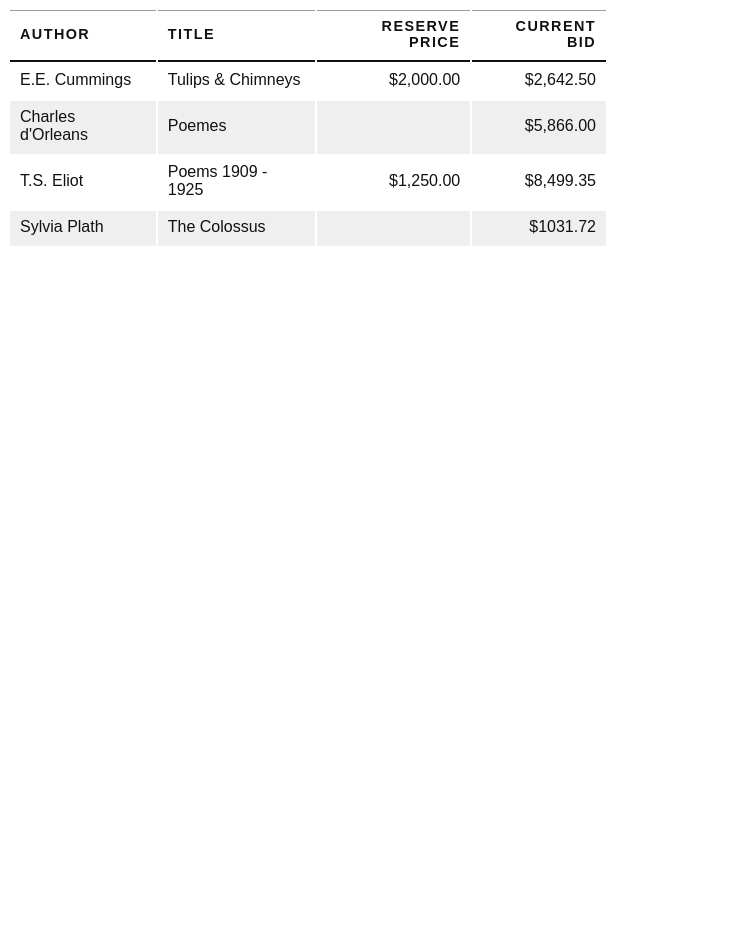
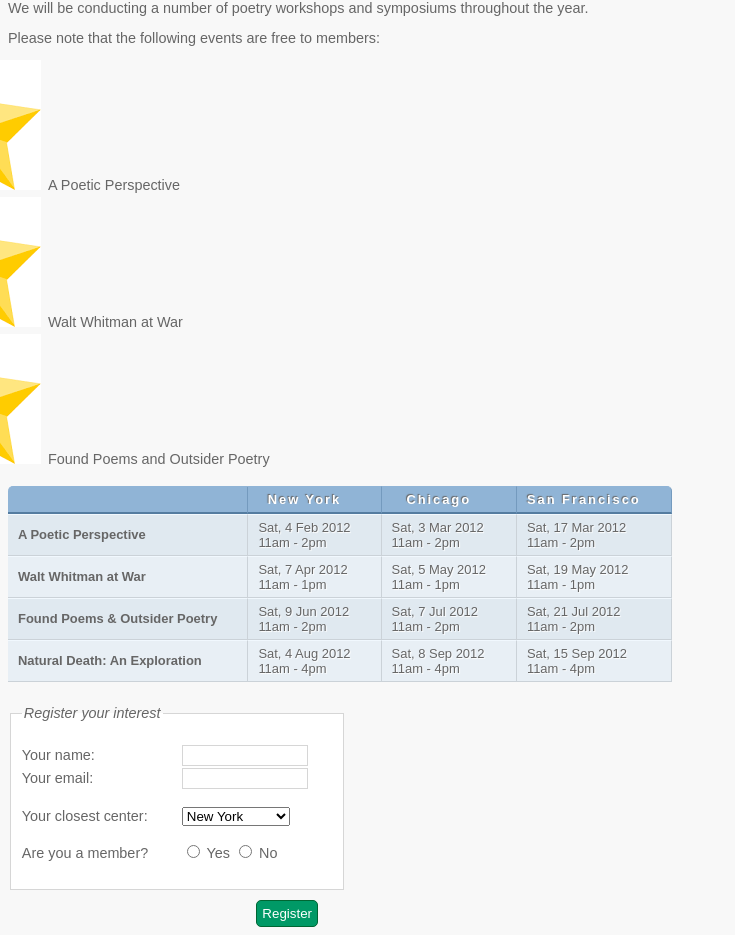
Before and after one commit to vietduongquoc/html-css-training, a plain HTML site: page lists-tables-forms/index.html in a window 1280 px wide. Shown: the part 72-1007 px from the top of the page, without its empty margins (0-735 px from the left). Before the commit the page ends 800 px from the top, so only its background shows below. Drawn offline with Linux system fonts and the light colour scheme.

Commit message:
Update element

```diff
--- a/lists-tables-forms/index.html
+++ b/lists-tables-forms/index.html
@@ -1,4 +1,4 @@
-<!DOCTYPE html>
+<!--<!DOCTYPE html>
 <html>
     <head>
         <title>Lists</title>
@@ -38,5 +38,98 @@
          <td class="money">$1031.72</td>
         </tr>
         </table>
+        <form action="example.php" method="post">
+            <div>
+             <label for="name" class="title">Name:</label>
+             <input type="text" id="name" name="name" />
+            </div>
+            <div>
+             <label for="email" class="title">Email:</label>
+             <input type="email" id="email" name="email" />
+            </div>
+            <div>
+             <span class="title">Gender:</span>
+             <input type="radio" name="gender" id="male"
+             value="M" />
+             <label for="male">Male</label>
+             <input type="radio" name="gender" id="female"
+             value="F" />
+             <label for="female">Female</label><br />
+            </div>
+            <div>
+             <input type="submit" value="Register"
+             id="submit" />
+            </div>
+            </form>
     </body>
+</html>-->
+<!DOCTYPE html>
+<html>
+<head>
+ <title>Lists, Tables and Forms</title>
+ <link rel="stylesheet" href="text.css">
+</head>
+<body>
+ <h1>Poetry Workshops</h1>
+ <p>We will be conducting a number of poetry workshops
+ and symposiums throughout the year.</p>
+ <p>Please note that the following events are free to
+ members:</p>
+ <ul>
+ <li>A Poetic Perspective</li>
+ <li>Walt Whitman at War</li>
+ <li>Found Poems and Outsider Poetry</li>
+ </ul>
+ <table>
+ <tr class="head">
+ <th></th>
+ <th>New York</th>
+ <th>Chicago</th>
+ <th>San Francisco</th>
+ </tr>
+ <tr>
+ <th>A Poetic Perspective</th>
+ <td>Sat, 4 Feb 2012<br />11am - 2pm</td>
+ <td>Sat, 3 Mar 2012<br />11am - 2pm</td>
+ <td>Sat, 17 Mar 2012<br />11am - 2pm</td>
+ </tr>
+ <tr class="even">
+ <th>Walt Whitman at War</th>
+ <td>Sat, 7 Apr 2012<br />11am - 1pm</td>
+ <td>Sat, 5 May 2012<br />11am - 1pm</td>
+ <td>Sat, 19 May 2012<br />11am - 1pm</td>
+ </tr>
+ <tr>
+ <th>Found Poems &amp; Outsider Poetry</th>
+ <td>Sat, 9 Jun 2012<br />11am - 2pm</td>
+ <td>Sat, 7 Jul 2012<br />11am - 2pm</td>
+ <td>Sat, 21 Jul 2012<br />11am - 2pm</td>
+ </tr>
+ <tr class="even">
+ <th>Natural Death: An Exploration</th>
+ <td>Sat, 4 Aug 2012<br />11am - 4pm</td>
+ <td>Sat, 8 Sep 2012<br />11am - 4pm</td>
+ <td>Sat, 15 Sep 2012<br />11am - 4pm</td>
+ </tr>
+ </table>
+ <form action="http://www.example.com/form.php" method="get">
+ <fieldset>
+ <legend>Register your interest</legend>
+ <p><label class="title" for="name">Your name:</label>
+ <input type="text" name="name" id="name"><br />
+ <label class="title" for="email">Your email:</label>
+ <input type="text" name="email" id="email"></p>
+ <p><label for="location" class="title">Your closest center:</label>
+ <select name="location" id="location">
+ <option value="ny">New York</option>
+ <option value="il">Chicago</option>
+ <option value="ca">San Francisco</option>
+ </select></p>
+ <span class="title">Are you a member?</span>
+ <label><input type="radio" name="member" value="yes" /> Yes</label>
+ <label><input type="radio" name="member" value="no" /> No</label></p>
+ </fieldset>
+ <div class="submit"><input type="submit" value="Register" /></div>
+ </form>
+</body>
 </html>
--- a/lists-tables-forms/style.css
+++ b/lists-tables-forms/style.css
@@ -18,3 +18,17 @@ body {
     background-color: #c3e6e5;}
     .money {
     text-align: right;}
+div {
+    border-bottom: 1px solid #efefef;
+    margin: 10px;
+    padding-bottom: 10px;
+    width: 260px;}
+    .title {
+    float: left;
+    width: 100px;
+    text-align: right;
+    padding-right: 10px;}
+    .radio-buttons label {
+    float: none;}
+    .submit {
+    text-align: right;}
--- /dev/null
+++ b/lists-tables-forms/text.css
@@ -0,0 +1,79 @@
+body {
+    font-family: Arial, Verdana, sans-serif;
+    font-size: 90%;
+    color: #666;
+    background-color: #f8f8f8;}
+    li {
+    list-style-image: url("star.jpg");
+    line-height: 1.6em;}
+    table {
+    border-spacing: 0px;}
+    th, td {
+    padding: 5px 30px 5px 10px;
+    border-spacing: 0px;
+    font-size: 90%;
+    margin: 0px;}
+    th, td {
+    text-align: left;
+    background-color: #e0e9f0;
+    border-top: 1px solid #f1f8fe;
+    border-bottom: 1px solid #cbd2d8;
+    border-right: 1px solid #cbd2d8;}
+    tr.head th {
+    color: #fff;
+    background-color: #90b4d6;
+    border-bottom: 2px solid #547ca0;
+    border-right: 1px solid #749abe;
+    border-top: 1px solid #90b4d6;
+    text-align: center;
+    text-shadow: -1px -1px 1px #666;
+    letter-spacing: 0.15em;}
+    td {
+    text-shadow: 1px 1px 1px #fff;}
+    tr.even td, tr.even th {
+    background-color: #e8eff5;}
+    tr.head th:first-child {
+    -webkit-border-top-left-radius: 5px;
+    -moz-border-radius-topleft: 5px;
+    border-top-left-radius: 5px;}
+    tr.head th:last-child {
+    -webkit-border-top-right-radius: 5px;
+    -moz-border-radius-topright: 5px;
+    border-top-right-radius: 5px;}
+    fieldset {
+    width: 310px;
+    margin-top: 20px;
+    border: 1px solid #d6d6d6;
+    background-color: #ffffff;
+    line-height: 1.6em;}
+    legend {
+    font-style:italic;
+    color:#666666;}
+    input[type="text"] {
+    width: 120px;
+    border: 1px solid #d6d6d6;
+    padding: 2px;
+    outline: none;}
+    input[type="text"]:focus,
+    input[type="text"]:hover {
+    background-color: #d0e2f0;
+    border: 1px solid #999;}
+    input[type="submit"] {
+    border: 1px solid #006633;
+    background-color: #009966;
+    color: #FFFFFF;
+    border-radius: 5px;
+    padding: 5px;
+    margin-top: 10px;}
+    input[type="submit"]:hover {
+    border: 1px solid #006633;
+    background-color: #00CC33;
+    color: #FFFFFF;
+    cursor: pointer;}
+    .title {
+    float: left;
+    width: 160px;
+    clear: left;}
+    .submit {
+    width: 310px;
+    text-align: right;}
```
